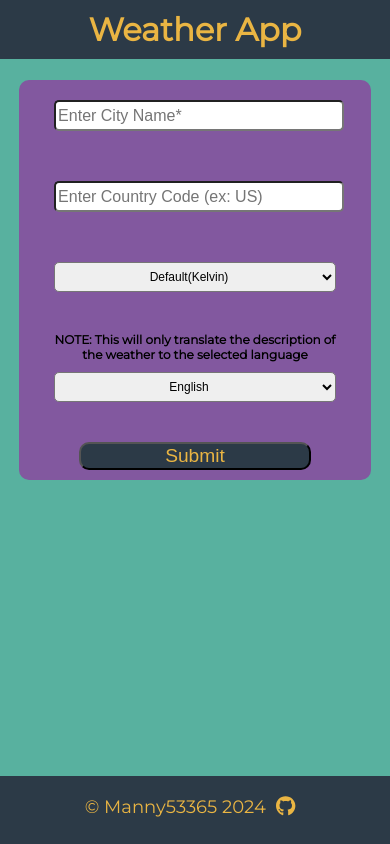
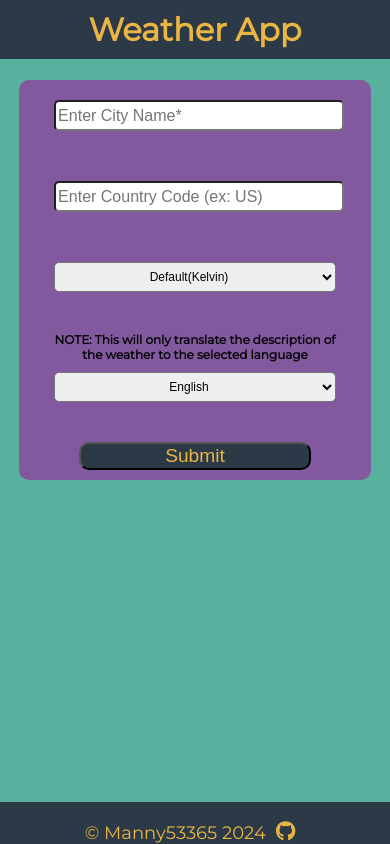
Before and after one commit to manny53365/weather-app-reactjs, a React (Create React App) app: page / in a window 390 px wide. Built offline with nearby package versions, Linux system fonts and the light colour scheme.

Commit message:
changed the sizing of the footer based on the screen size so the footer isn't too large

```diff
--- a/src/components/Footer.module.css
+++ b/src/components/Footer.module.css
@@ -17,3 +17,19 @@
     font-size: 1.25rem;
     color: #EAB543;
 }
+
+/* mobile screen styles  */
+
+@media only screen and (max-width: 767px){
+    .footer {
+        height: 6%;
+    }
+}
+
+/* tablet or small screen styles */
+
+@media only screen and (max-width: 1024px) {
+    .footer {
+        height: 5%;
+    }
+}
```
